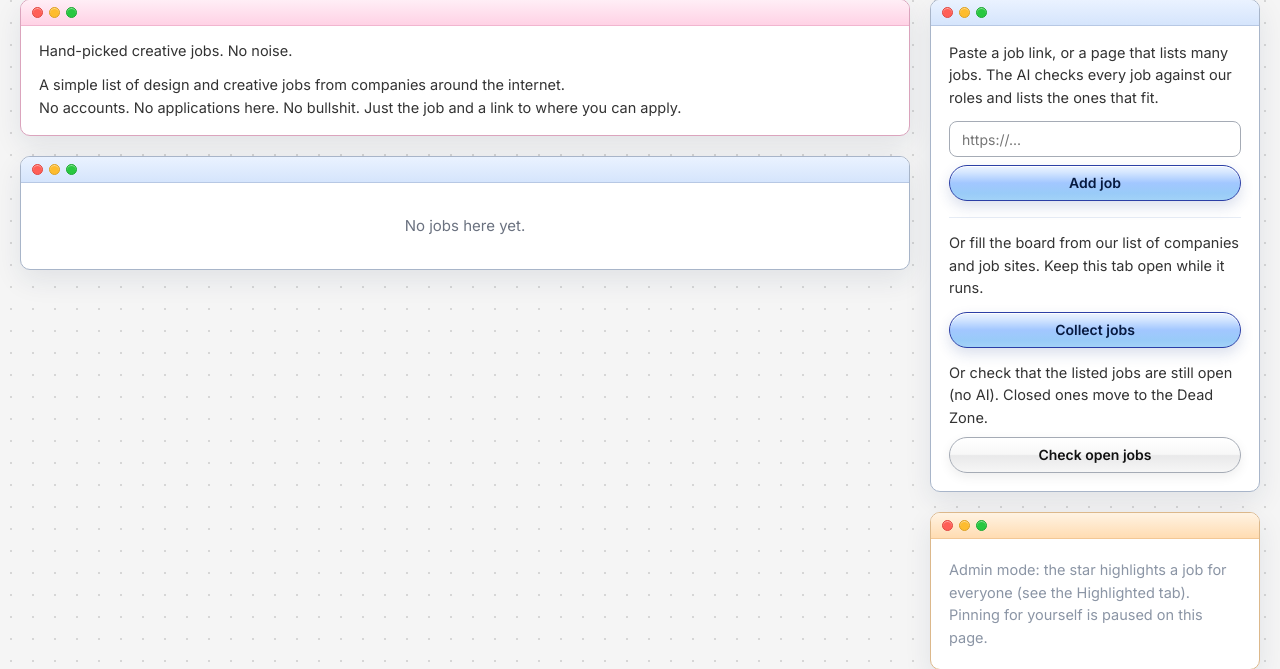
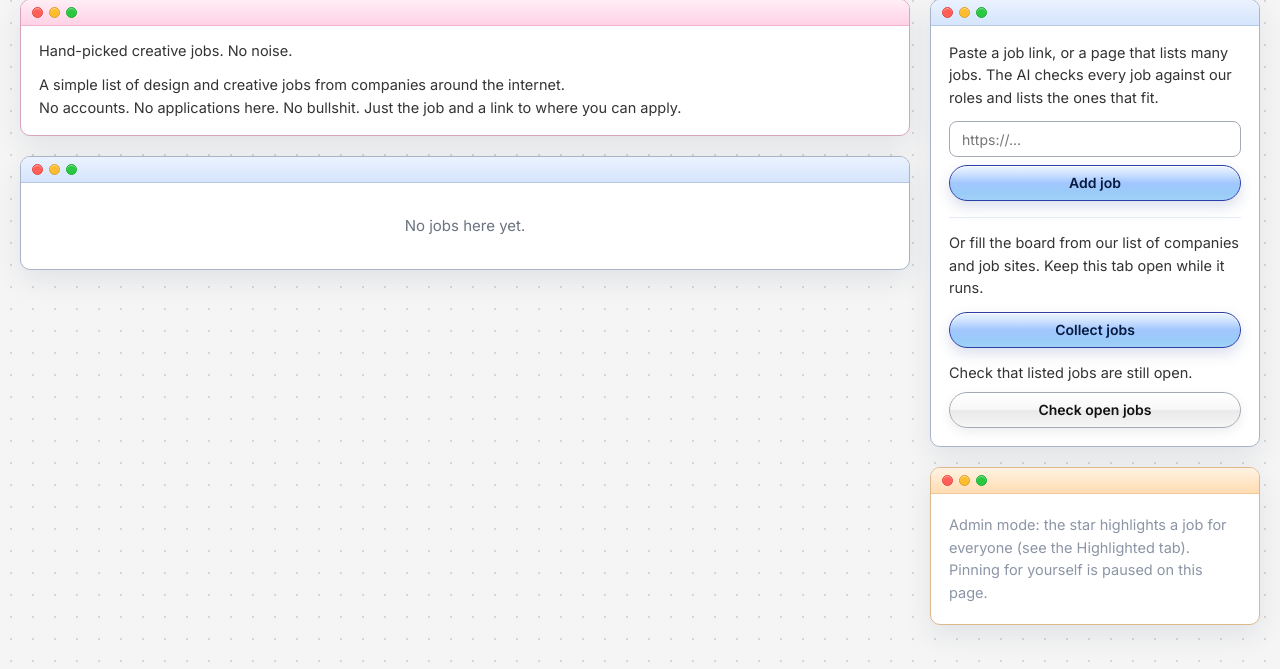
Before and after one commit to imti-ahmed/Oddities-Site, a PHP site: page /admin.php in a window 1280 px wide. Shown: the part 76-745 px from the top of the page. Run offline with PHP 8.4, Linux system fonts and the light colour scheme; some libraries are stand-ins or nearby versions.

Commit message:
Admin card: shorter text above the Check open jobs button
Co-Authored-By: Claude Sonnet 5.5 <noreply@anthropic.com>
Claude-Session: https://claude.ai/code/session_01ESDPcYUjbkEt4bugoRiZYx

```diff
--- a/index.php
+++ b/index.php
@@ -158,7 +158,7 @@ function table_head(bool $dead = false): string
             <div class="col-box">
               <p>Or fill the board from our list of companies and job sites. Keep this tab open while it runs.</p>
               <div class="col-row"><button type="button" id="colBtn">Collect jobs</button><button type="button" id="colStop" hidden>Stop</button></div>
-              <p class="col-sub">Or check that the listed jobs are still open (no AI). Closed ones move to the Dead Zone.</p>
+              <p class="col-sub">Check that listed jobs are still open.</p>
               <button type="button" id="liveBtn">Check open jobs</button>
               <p id="colMsg" class="admin-msg" role="status"></p>
               <ul id="colLog" class="admin-log"></ul>
@@ -182,7 +182,7 @@ function table_head(bool $dead = false): string
             <div class="col-box">
               <p>Or fill the board from our list of companies and job sites. Keep this tab open while it runs.</p>
               <div class="col-row"><button type="button" id="colBtn">Collect jobs</button><button type="button" id="colStop" hidden>Stop</button></div>
-              <p class="col-sub">Or check that the listed jobs are still open (no AI). Closed ones move to the Dead Zone.</p>
+              <p class="col-sub">Check that listed jobs are still open.</p>
               <button type="button" id="liveBtn">Check open jobs</button>
               <p id="colMsg" class="admin-msg" role="status"></p>
               <ul id="colLog" class="admin-log"></ul>
```
